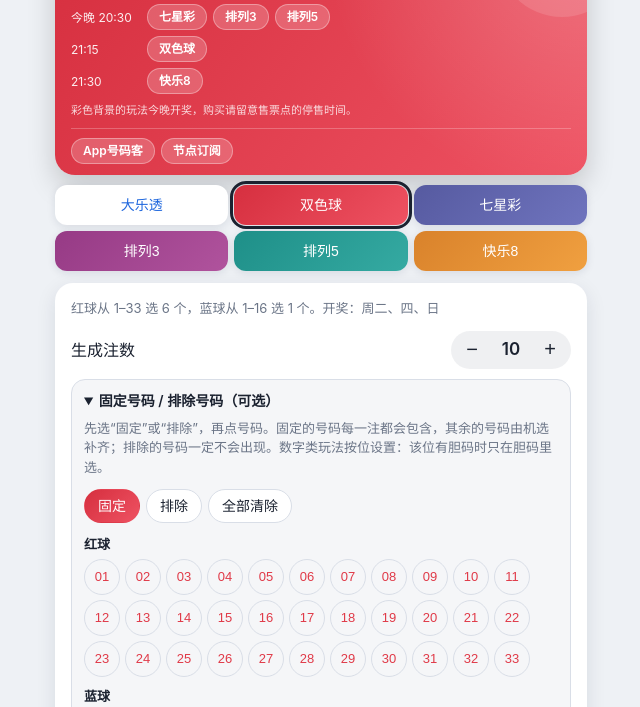
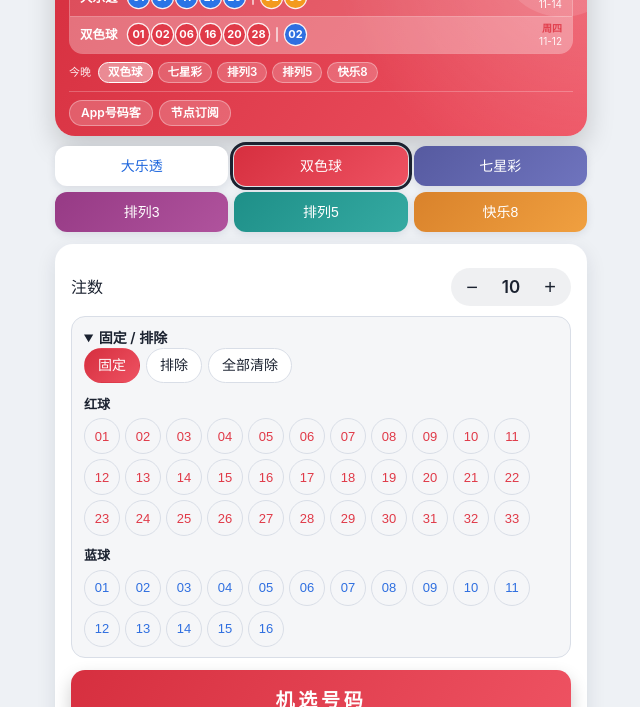
Before and after one commit to chejibao/lotto, a plain HTML site: page index.html in a window 1280 px wide. Shown: the part 73-780 px from the top of the page, without its empty margins (319-959 px from the left). Drawn offline with Linux system fonts and the light colour scheme.

Commit message:
Add files via upload

```diff
--- a/index.html
+++ b/index.html
@@ -228,21 +228,51 @@ main{padding-top:10px}
 .dn .qk{flex:none}
 .dq{padding:1px 9px}
 .di{flex:1 1 120px;min-width:0;border:0;border-radius:10px;padding:3px 9px;font-size:16px;background:rgba(255,255,255,.94);color:#1b2230}
+.hero{padding:14px 16px 12px}
+.hero h1{font-size:20px;letter-spacing:.1em}
+.rs{display:flex;flex-direction:column;gap:6px;margin-top:12px}
+.rr{display:grid;grid-template-columns:auto 1fr auto;align-items:center;gap:10px;padding:7px 10px;border-radius:14px;background:rgba(255,255,255,.14);border:1px solid rgba(255,255,255,.22);cursor:pointer}
+.rr.on{background:rgba(255,255,255,.27);border-color:rgba(255,255,255,.75)}
+.rn{font-size:13px;font-weight:700;min-width:44px}
+.rb{display:flex;align-items:center;gap:4px;min-width:0}
+.rb .hb{flex:0 1 25px;width:25px;height:auto;aspect-ratio:1/1;min-width:0;font-size:clamp(9px,3.2vw,12px)}
+.rd{flex:none;width:2px;height:20px;margin:0 5px;border-radius:1px;background:rgba(255,255,255,.6)}
+.rm{font-size:10.5px;line-height:1.3;text-align:right;white-space:nowrap;opacity:.92;cursor:pointer}
+.rm b{font-weight:700}
+.re{grid-column:2 / 4;display:flex;gap:6px;min-width:0}
+.re .di{flex:1 1 80px}
+.dt{top:12px}
+.hero{padding:12px 14px 10px}
+.hero h1{font-size:19px}
+.dd{font-size:18px}
+.dt{top:11px;right:14px}
+.rs{gap:0;margin-top:8px;background:rgba(255,255,255,.14);border:1px solid rgba(255,255,255,.22);border-radius:14px;overflow:hidden}
+.rr{padding:5px 10px;gap:8px;background:none;border:0;border-radius:0}
+.rr+.rr{border-top:1px solid rgba(255,255,255,.18)}
+.rr.on{background:rgba(255,255,255,.2)}
+.rn{font-size:12.5px;min-width:40px}
+.rb{gap:3px}
+.rb .hb{flex:0 1 21px;width:21px;font-size:clamp(8px,2.9vw,11px);box-shadow:0 0 0 1.2px rgba(255,255,255,.9)}
+.rd{height:15px;margin:0 4px}
+.rm{font-size:10px}
+.tn2{display:flex;flex-wrap:wrap;align-items:center;gap:5px;margin-top:8px}
+.tl2{font-size:11px;opacity:.9;margin-right:2px}
+.tn2 .chip{padding:1px 9px;font-size:11.5px}
+.quick{margin-top:8px;padding-top:8px}
 </style>
 </head>
 <body>
 <main>
 <header class="hero"><h1>机选号码</h1>
 <noscript><p class="sub" style="color:var(--red);font-weight:600">当前的打开方式不支持运行程序，请用 Safari 或 Chrome 浏览器打开页面链接。</p></noscript>
-<p class="sub">福彩、体彩常见玩法，手机电脑通用</p>
 <div class="today" id="today"></div><div class="quick" id="quick"></div></header>
 <div class="tabs" id="tabs" role="group" aria-label="选择玩法"></div>
 <section class="panel">
-  <p class="rule" id="rule"></p>
+
   <div class="row" id="kRow" hidden><span>选几个号</span><div class="step"><button data-k="-1" aria-label="减少">−</button><output id="kv">10</output><button data-k="1" aria-label="增加">+</button></div></div>
-  <div class="row"><span>生成注数</span><div class="step"><button data-n="-1" aria-label="减少">−</button><output id="nv">5</output><button data-n="1" aria-label="增加">+</button></div></div>
-  <details class="dk" open><summary>固定号码 / 排除号码（可选）</summary>
-<p class="rule" style="margin-top:8px">先选“固定”或“排除”，再点号码。固定的号码每一注都会包含，其余的号码由机选补齐；排除的号码一定不会出现。数字类玩法按位设置：该位有胆码时只在胆码里选。</p>
+  <div class="row"><span>注数</span><div class="step"><button data-n="-1" aria-label="减少">−</button><output id="nv">5</output><button data-n="1" aria-label="增加">+</button></div></div>
+  <details class="dk" open><summary>固定 / 排除</summary>
+
 <div class="tabs"><button class="tab" id="mDan" aria-pressed="true">固定</button><button class="tab" id="mKill" aria-pressed="false">排除</button><button class="tab" id="mClr">全部清除</button></div>
 <div id="grids"></div></details>
 <button class="go" id="go">机选号码</button>
@@ -251,13 +281,12 @@ main{padding-top:10px}
   <div id="out"><div class="empty">点“机选号码”生成</div></div>
   <div class="stbar" id="stbar" hidden><button class="pill" id="stBtn">号码统计 ▾</button></div>
 <div id="stats"></div>
-<div class="note" id="pkHint" style="margin:6px 0 0" hidden>点结果里的号码可以选中，再决定设为固定还是排除。</div>
 <div class="pickbar" id="pickBar" hidden>已选 <b id="pkn">0</b> 个<span id="pkc"></span>：<button id="pkFix">设为固定</button><button id="pkEx">设为排除</button><button id="pkClr">取消</button></div>
 <div class="tools"><button id="copy">复制全部</button><button id="clr">清空结果</button></div>
 </section>
 <h2>我的固定号码</h2>
-<section class="panel"><p class="rule">天天购买的号码存在这里，只保存在你当前设备的浏览器里。机选结果每行右边的“存”可以直接加入，也可以手动添加。</p><div id="mine"></div><div id="mineIn" style="margin-top:10px"></div><div class="tools"><button id="mAdd">添加号码</button></div><div id="mineOut"></div></section>
-<p class="note">号码由浏览器的加密级随机数生成，每注中奖概率相同，不存在“好号”或规律。请量力而行，理性购彩，未成年人不得购买彩票。</p>
+<section class="panel"><div id="mine"></div><div id="mineIn" style="margin-top:10px"></div><div class="tools"><button id="mAdd">添加号码</button></div><div id="mineOut"></div></section>
+<p class="note">理性购彩，量力而行</p>
 </main>
 <div class="toast" id="toast"></div>
 <script>
@@ -339,7 +368,7 @@ function tabs(){
     b.textContent=G[k].n;
     b.onclick=function(){cur=k;rows=RES[k]||[];tabs();info();grids();mineInit();showMine();render()};
     t.appendChild(b)})}
-function info(){applyTheme(cur);$('rule').textContent=G[cur].rule+'。开奖：'+days(cur);$('kRow').hidden=!G[cur].k;$('kv').textContent=kk;$('nv').textContent=cnt}
+function info(){applyTheme(cur);$('kRow').hidden=!G[cur].k;$('kv').textContent=kk;$('nv').textContent=cnt}
 document.addEventListener('click',function(e){
   var n=e.target.getAttribute&&e.target.getAttribute('data-n'),k=e.target.getAttribute&&e.target.getAttribute('data-k');
   if(n){cnt=Math.max(1,Math.min(10,cnt+ +n));info()}
@@ -356,7 +385,7 @@ var STOPEN=false;
 $('stBtn').onclick=function(){STOPEN=!STOPEN;drawStats()};
 function partLabel(si){return LBL[cur]?LBL[cur][si]:(cur==='qxc'?['前6位','第7位'][si]:'号码')}
 function drawStats(){var o=$('stats'),P=G[cur].p;o.innerHTML='';$('stbar').hidden=!rows.length;$('stBtn').textContent=STOPEN?'号码统计 ▴':'号码统计 ▾';$('stBtn').classList.toggle('on',STOPEN);if(!rows.length||!STOPEN)return;
- var h=document.createElement('div');h.className='sth';h.textContent='号码统计（颜色越深出现越多，点号码可选中）';o.appendChild(h);
+
  P.forEach(function(p,si){var c={},mx=0;
   rows.forEach(function(t){var s=t[si];if(!s)return;s.v.forEach(function(v){c[v]=(c[v]||0)+1;if(c[v]>mx)mx=c[v]})});
   var w=document.createElement('div'),l=document.createElement('div'),gr=document.createElement('div');w.className='stp';l.className='gl';l.textContent=partLabel(si);gr.className='gr';w.appendChild(l);
@@ -365,10 +394,7 @@ function drawStats(){var o=$('stats'),P=G[cur].p;o.innerHTML='';$('stbar').hidde
    b.style.setProperty('--h',n?(0.22+0.78*n/mx):0);
    b.innerHTML='<span class="t">'+pad(v,p.d)+'</span>'+(n?'<i>'+n+'</i>':'');b.onclick=function(){togglePick(k)};gr.appendChild(b)})(v);
   w.appendChild(gr);
-  var top=[],miss=[];for(var x=p.a;x<=p.z;x++){var n2=c[x]||0;if(mx>0&&n2===mx)top.push(pad(x,p.d));if(!n2)miss.push(pad(x,p.d))}
-  var sm=document.createElement('div');sm.className='note';sm.style.margin='6px 0 0';
-  sm.textContent='出现最多：'+top.slice(0,8).join('、')+'（'+mx+' 次）；未出现：'+(miss.length>12?miss.length+' 个':(miss.join('、')||'无'));
-  w.appendChild(sm);o.appendChild(w)})}
+  o.appendChild(w)})}
 /* ===== 入口列表：想增删网站，只改下面这一段 ===== */
 var LINKS=[
  {n:'App号码客',u:'https://appsmk.com'},
@@ -380,7 +406,7 @@ function drawQuick(){var q=$('quick');q.innerHTML='';
  q.hidden=!LINKS.length}
 drawQuick();
 function slotIdx(si,vi){var n=0,P=G[cur].p;for(var i=0;i<si;i++)n+=P[i].q?1:P[i].c;return P[si].q?n:n+vi}
-function updatePickBar(){var ks=Object.keys(PK),n=ks.length,els=document.querySelectorAll('#out .b'),t=ks.map(function(ky){var a=ky.split(':'),c=0;els.forEach(function(e){if(e.dataset.k===ky)c++});return pad(+a[1],(G[cur].p[+a[0]]||{}).d)+' 出现 '+c+' 次'});$('pkn').textContent=n;$('pkc').textContent=n?'（'+t.join('，')+'）':'';$('pickBar').hidden=!n;$('pkHint').hidden=!rows.length||n>0}
+function updatePickBar(){var ks=Object.keys(PK),n=ks.length,els=document.querySelectorAll('#out .b'),t=ks.map(function(ky){var a=ky.split(':'),c=0;els.forEach(function(e){if(e.dataset.k===ky)c++});return pad(+a[1],(G[cur].p[+a[0]]||{}).d)+' 出现 '+c+' 次'});$('pkn').textContent=n;$('pkc').textContent=n?'（'+t.join('，')+'）':'';$('pickBar').hidden=!n;}
 function clearPick(){PK={};document.querySelectorAll('#out .b.sel,#stats .sc.sel').forEach(function(e){e.classList.remove('sel')});updatePickBar()}
 function togglePick(ky){if(PK[ky])delete PK[ky];else PK[ky]=1;document.querySelectorAll('#out .b,#stats .sc').forEach(function(e){if(e.dataset.k===ky)e.classList.toggle('sel')});updatePickBar()}
 function applyPick(m){var ks=Object.keys(PK),n=ks.length;if(!n)return;
@@ -430,30 +456,34 @@ function parseDraw(k,s){var S=DSPEC[k],segs=s.split(/[+＋|｜]/),out,all;
  else{all=(s.match(/\d+/g)||[]).map(Number);var o=0;out=S.map(function(p){var a=all.slice(o,o+p.c);o+=p.c;return a})}
  for(var i=0;i<S.length;i++){var a=out[i]||[];if(a.length!==S[i].c||a.some(function(x){return x<S[i].a||x>S[i].z})||(!S[i].d&&new Set(a).size!==a.length))return null}
  return out}
-function banner(){var n=new Date(),on={},dn=[],e=$('today'),cnt=0,ts=todayStr();
- ORDER.forEach(function(k){var i=nowInfo(k);if(i.on&&!i.done){(on[SCH[k].t]=on[SCH[k].t]||[]).push(G[k].n);cnt++}else if(i.on)dn.push(k)});
- if(LASTCUR!==cur){LASTCUR=cur;if(dn.indexOf(cur)>=0){DSEL=cur;DEDIT=false}}
- if(dn.indexOf(DSEL)<0){DSEL=dn[0]||'';DEDIT=false}
- var h='<div class="dt"><span class="dd">'+(n.getMonth()+1)+'月'+n.getDate()+'日</span><span class="dw">周'+WD[n.getDay()]+'</span></div>';
- if(!cnt&&!dn.length)h+='<div class="tg"><span class="tn">今晚没有开奖的玩法</span></div>';
- Object.keys(on).sort().forEach(function(t,i){h+='<div class="tg"><span class="tt">'+(i?'':'今晚 ')+t+'</span>'+on[t].map(function(x){return '<span class="chip">'+x+'</span>'}).join('')+'</div>'});
- e.innerHTML=h;
- if(dn.length){
-  var r=mk('div','tg');r.appendChild(mk('span','tt','已开奖'));
-  dn.forEach(function(k){var c=mk('button','chip dc'+(k===DSEL?' on':''),G[k].n);c.onclick=function(){DSEL=k;DEDIT=false;banner()};r.appendChild(c)});
-  e.appendChild(r);
-  var man=DRW[DSEL],au=AUTO[DSEL],rec=(man&&man.d===ts)?man:((au&&au.d===ts)?au:null),ok=!!rec,row=mk('div','dn');
-  if(ok&&!DEDIT){
-   rec.n.forEach(function(a,si){if(si>0)row.appendChild(mk('span','dp','+'));a.forEach(function(v){var b=mk('span','hb',pad(v,DSPEC[DSEL][si].d));b.style.background=TH[DSEL][si>0?3:2];row.appendChild(b)})});
-   var ed=mk('button','qk dq','改');ed.onclick=function(){DEDIT=true;banner()};row.appendChild(ed)}
+var RS=['dlt','ssq'],EDK='';
+function latest(k){var a=AUTO[k],m=DRW[k];if(m&&(!a||m.d>=a.d))return m;return a||null}
+function wk(d){return '周'+WD[new Date(d.replace(/-/g,'/')).getDay()]}
+function banner(){var n=new Date(),e=$('today'),dt=mk('div','dt'),box=mk('div','rs');e.innerHTML='';
+ dt.appendChild(mk('span','dd',(n.getMonth()+1)+'月'+n.getDate()+'日'));dt.appendChild(mk('span','dw','周'+WD[n.getDay()]));e.appendChild(dt);
+ RS.forEach(function(k){var r=latest(k),row=mk('div','rr'+(k===cur?' on':'')),bl=mk('div','rb');
+  row.appendChild(mk('span','rn',G[k].n));
+  row.onclick=function(ev){if(ev.target.closest&&ev.target.closest('input,button,.rm'))return;var t=document.querySelectorAll('#tabs .tab')[ORDER.indexOf(k)];if(t)t.click()};
+  if(r&&EDK!==k){
+   r.n.forEach(function(a,si){if(si>0)bl.appendChild(mk('i','rd'));a.forEach(function(v){var b=mk('span','hb',pad(v,0));b.style.background=TH[k][si>0?3:2];bl.appendChild(b)})});
+   row.appendChild(bl);
+   var m=mk('span','rm');m.appendChild(mk('b','',wk(r.d)));m.appendChild(document.createElement('br'));m.appendChild(document.createTextNode(r.d.slice(5)));
+   m.onclick=function(){EDK=k;banner()};row.appendChild(m)}
   else{
-   var inp=mk('input','di'),sv=mk('button','qk','保存');inp.placeholder='输入开奖号码，如 '+DHINT[DSEL];
-   var go=function(){var d=parseDraw(DSEL,inp.value);if(!d){toast('号码个数或范围不对');return}DRW[DSEL]={d:ts,n:d};saveD();DEDIT=false;banner()};
+   var w=mk('div','re'),inp=mk('input','di'),sv=mk('button','qk','保存');inp.placeholder=DHINT[k];
+   var go=function(){var d=parseDraw(k,inp.value);if(!d){toast('号码个数或范围不对');return}DRW[k]={d:todayStr(),n:d};saveD();EDK='';banner()};
    sv.onclick=go;inp.onkeydown=function(ev){if(ev.key==='Enter')go()};
-   row.appendChild(inp);row.appendChild(sv);
-   if(ok){var cc=mk('button','qk qa','取消');cc.onclick=function(){DEDIT=false;banner()};row.appendChild(cc)}}
-  e.appendChild(row)}
- if(cnt)e.appendChild(mk('div','hn','彩色背景的玩法今晚开奖，购买请留意售票点的停售时间。'))}
+   w.appendChild(inp);w.appendChild(sv);
+   if(r){var c=mk('button','qk qa','取消');c.onclick=function(){EDK='';banner()};w.appendChild(c)}
+   row.appendChild(w)}
+  box.appendChild(row)});
+ e.appendChild(box);
+ var on=ORDER.filter(isToday);
+ if(on.length){var tn=mk('div','tn2');tn.appendChild(mk('span','tl2','今晚'));
+  on.forEach(function(k){var c=mk('button','chip dc'+(k===cur?' on':''),G[k].n);
+   c.onclick=function(){var t=document.querySelectorAll('#tabs .tab')[ORDER.indexOf(k)];if(t)t.click()};tn.appendChild(c)});
+  e.appendChild(tn)}}
+setInterval(function(){if(!document.querySelector('#today input'))tabs()},60000);
 var AUTO={},AUTOS='';
 function loadAuto(){try{fetch('draws.json?'+Date.now(),{cache:'no-store'}).then(function(r){return r.ok?r.json():null}).then(function(j){if(!j||!j.games)return;var t=JSON.stringify(j.games);if(t!==AUTOS){AUTOS=t;AUTO=j.games;banner()}}).catch(function(){})}catch(e){}}
 loadAuto();setInterval(loadAuto,300000);
```
